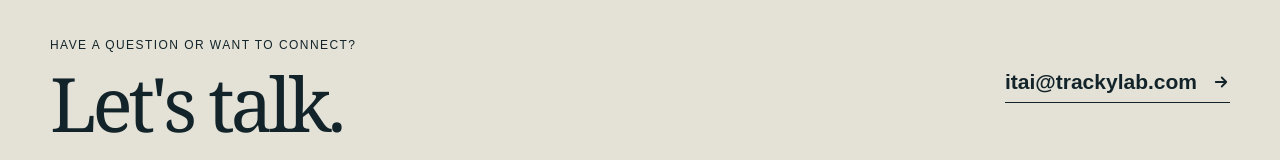
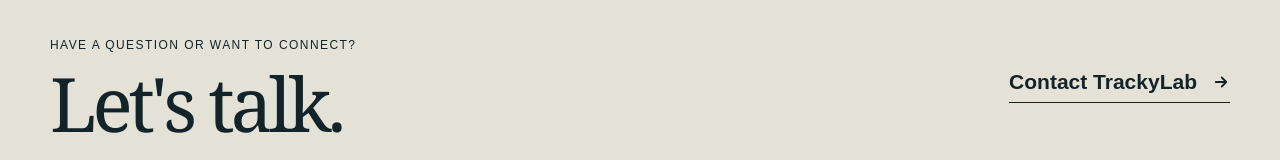
Before and after one commit to itaisinai/trackylab-landing, a Next.js app: page / in a window 1280 px wide. Shown: the part 2427-2587 px from the top of the page. Built offline with nearby package versions, Linux system fonts and the light colour scheme.

Commit message:
Add contact page

```diff
--- a/app/page.tsx
+++ b/app/page.tsx
@@ -7,7 +7,7 @@
     <main id="top">
       <nav className="nav shell" aria-label="Main navigation">
         <a className="brand" href="#top" aria-label="TrackyLab home"><span className="brand-mark"><Wave /></span><span>trackylab</span></a>
-        <div className="nav-links"><a href="#products">Products</a><a href="#about">About</a><a className="nav-contact" href="mailto:itai@trackylab.com">Contact</a></div>
+        <div className="nav-links"><a href="#products">Products</a><a href="#about">About</a><a className="nav-contact" href="/contact">Contact</a></div>
       </nav>
 
       <section className="hero shell">
@@ -15,7 +15,7 @@
           <p className="eyebrow"><span />Independent software studio</p>
           <h1>Small tools.<br /><em>Real momentum.</em></h1>
           <p className="hero-text">TrackyLab builds focused, AI-powered products that turn complex information into clear, useful action.</p>
-          <div className="hero-actions"><a className="button primary" href="#products">Explore our products <Arrow /></a><a className="button secondary" href="mailto:itai@trackylab.com">Get in touch</a></div>
+          <div className="hero-actions"><a className="button primary" href="#products">Explore our products <Arrow /></a><a className="button secondary" href="/contact">Get in touch</a></div>
         </div>
         <div className="hero-art" aria-hidden="true">
           <div className="orbit orbit-one" /><div className="orbit orbit-two" />
@@ -33,8 +33,8 @@
       </div></section>
 
       <section className="about shell" id="about"><div className="section-label">02 / About</div><div><h2>Useful technology,<br /><em>thoughtfully made.</em></h2><p>TrackyLab is an independent software studio building practical products at the intersection of artificial intelligence, thoughtful design, and everyday workflows.</p><p>We focus on small, useful tools that make complicated work feel clear and manageable.</p></div></section>
-      <section className="contact"><div className="shell contact-inner"><div><span>Have a question or want to connect?</span><h2>Let&apos;s talk.</h2></div><a href="mailto:itai@trackylab.com">itai@trackylab.com <Arrow /></a></div></section>
-      <footer className="footer shell"><a className="brand footer-brand" href="#top"><span className="brand-mark"><Wave /></span><span>trackylab</span></a><p>© 2026 TrackyLab. Built in Tel Aviv.</p><div><a href="/privacy">Privacy</a><a href="/terms">Terms</a><a href="mailto:itai@trackylab.com">Contact</a></div></footer>
+      <section className="contact"><div className="shell contact-inner"><div><span>Have a question or want to connect?</span><h2>Let&apos;s talk.</h2></div><a href="/contact">Contact TrackyLab <Arrow /></a></div></section>
+      <footer className="footer shell"><a className="brand footer-brand" href="#top"><span className="brand-mark"><Wave /></span><span>trackylab</span></a><p>© 2026 TrackyLab. Built in Tel Aviv.</p><div><a href="/privacy">Privacy</a><a href="/terms">Terms</a><a href="/contact">Contact</a></div></footer>
     </main>
   );
 }
```
